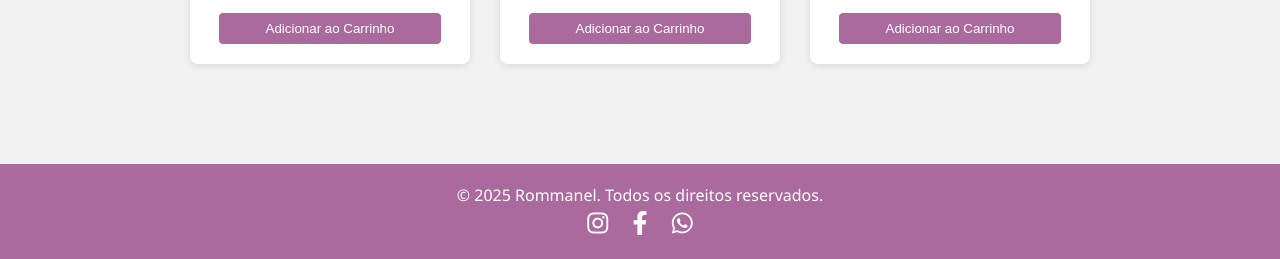
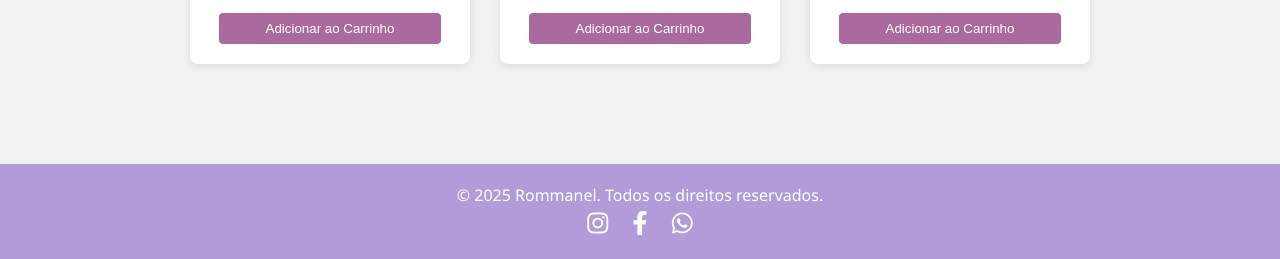
Before and after one commit to kaique04/adm-, a plain HTML site: page index.html in a window 1280 px wide. Shown: the part 1765-2024 px from the top of the page. Drawn offline with Linux system fonts and the light colour scheme.

Commit message:
footer color

```diff
--- a/styles.css
+++ b/styles.css
@@ -292,7 +292,7 @@ nav a.cart span {
 }
 
 footer {
-  background-color: #AB6A9E;
+  background-color: #B19CD9;
   color: white;
   text-align: center;
   padding: 20px 0;
```
